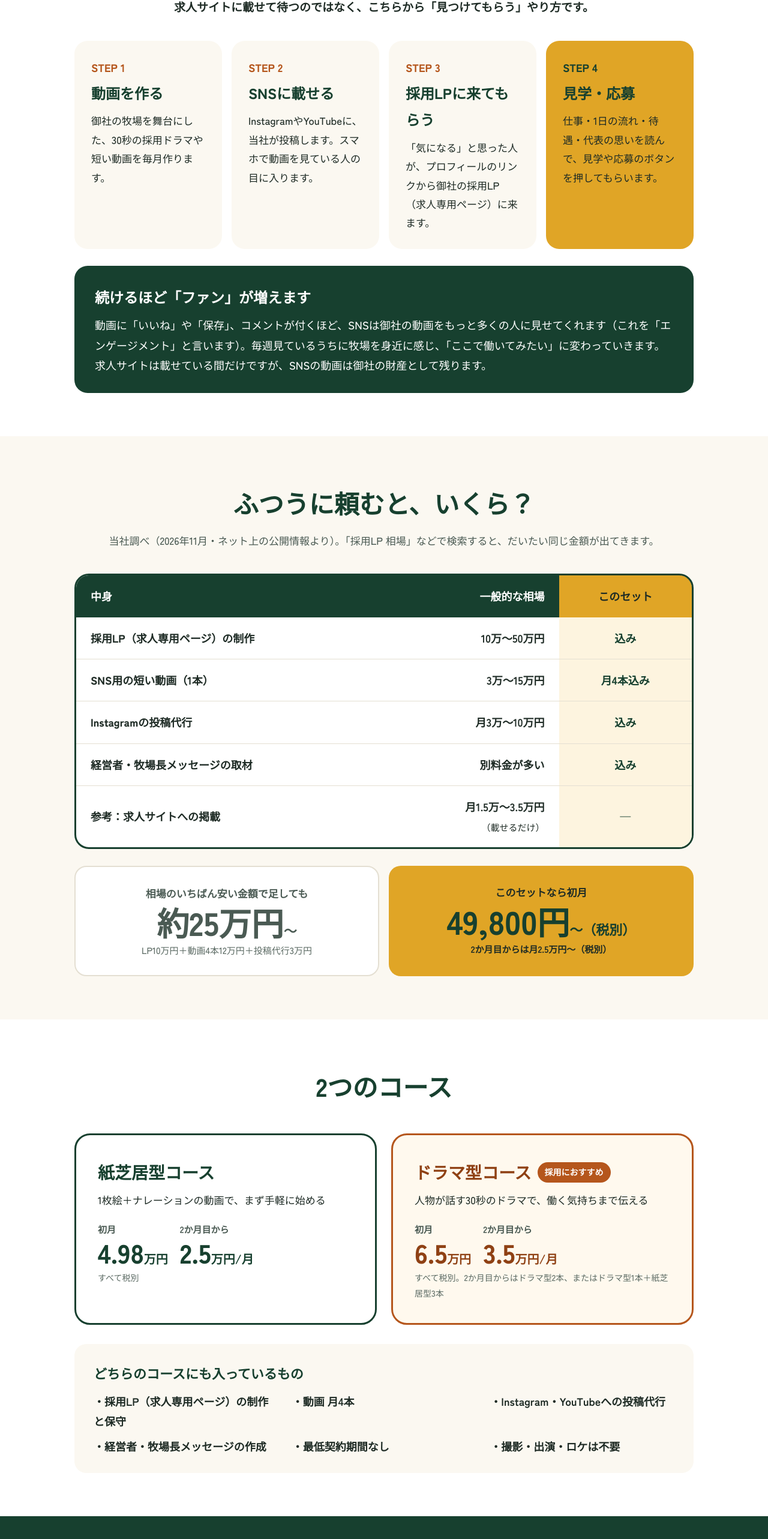
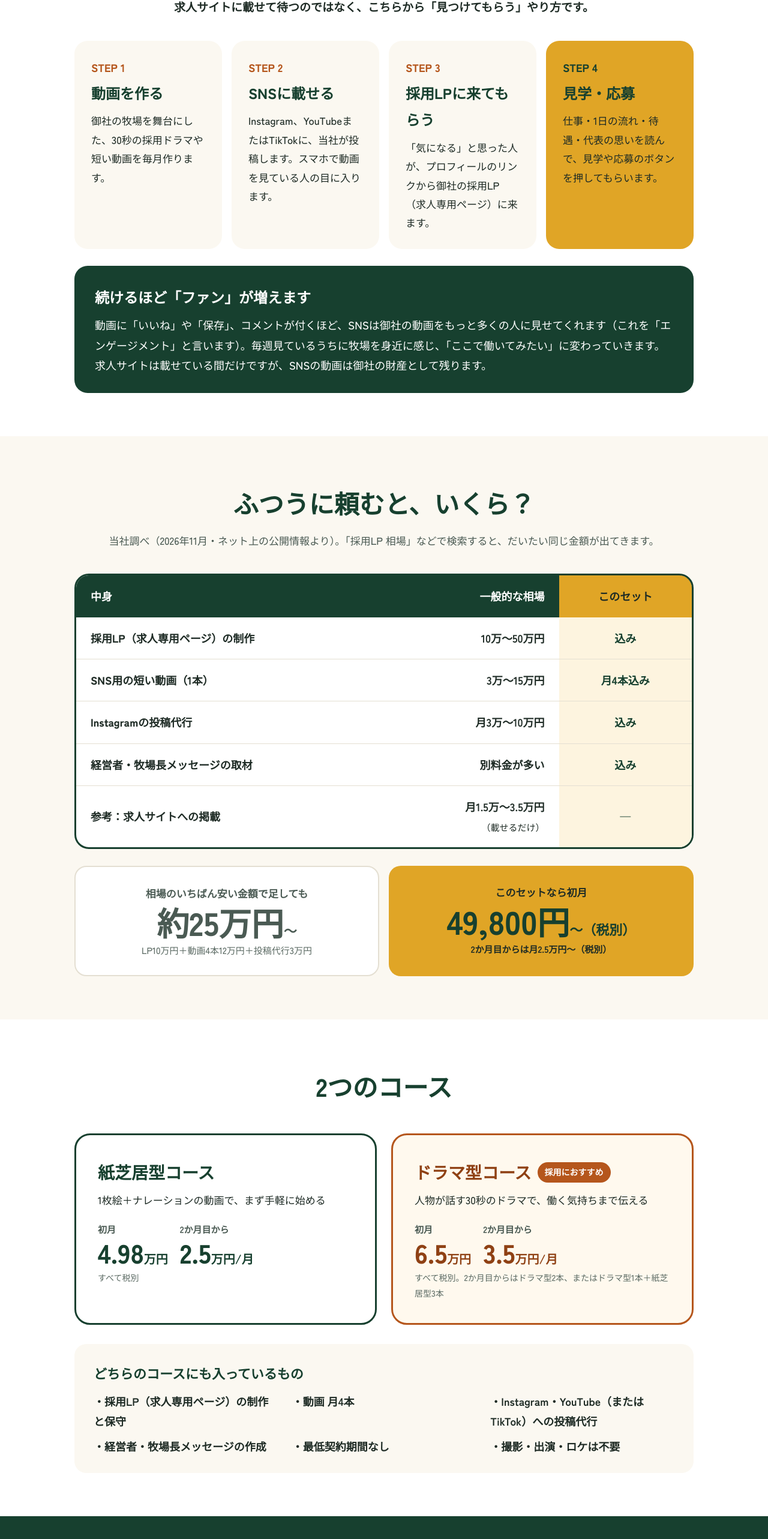
Before and after one commit to hiroki-kobayashi-ai/kobayashi-ai-drama-lp, a plain HTML site: page saiyou/index.html in a window 1280 px wide. Shown: the part 1194-3759 px from the top of the page at 60% size. Drawn offline with Linux system fonts and the light colour scheme.

Commit message:
採用ページ：投稿先をInstagram・YouTubeまたはTikTokに変更
Co-Authored-By: Claude Opus 5.5 <noreply@anthropic.com>
Claude-Session: https://claude.ai/code/session_01SeSef2fsJsaWhmayLN3fux

```diff
--- a/saiyou/index.html
+++ b/saiyou/index.html
@@ -41,7 +41,7 @@ a{color:#17402F}a:hover{color:#0E2A1F}
 <p style="text-align: center; margin: 0 0 40px; font-size: 19px; font-weight: 700">求人サイトに載せて待つのではなく、こちらから「見つけてもらう」やり方です。</p>
 <div style="display: grid; grid-template-columns: repeat(auto-fit, minmax(230px, 1fr)); gap: 16px">
 <div style="background: #FBF8F1; border-radius: 22px; padding: 28px"><div style="font-weight: 900; font-size: 18px; color: #B5561C">STEP 1</div><div style="font-weight: 900; font-size: 24px; color: #17402F; margin: 4px 0 8px">動画を作る</div><div style="font-size: 17px">御社の牧場を舞台にした、30秒の採用ドラマや短い動画を毎月作ります。</div></div>
-<div style="background: #FBF8F1; border-radius: 22px; padding: 28px"><div style="font-weight: 900; font-size: 18px; color: #B5561C">STEP 2</div><div style="font-weight: 900; font-size: 24px; color: #17402F; margin: 4px 0 8px">SNSに載せる</div><div style="font-size: 17px">InstagramやYouTubeに、当社が投稿します。スマホで動画を見ている人の目に入ります。</div></div>
+<div style="background: #FBF8F1; border-radius: 22px; padding: 28px"><div style="font-weight: 900; font-size: 18px; color: #B5561C">STEP 2</div><div style="font-weight: 900; font-size: 24px; color: #17402F; margin: 4px 0 8px">SNSに載せる</div><div style="font-size: 17px">Instagram、YouTubeまたはTikTokに、当社が投稿します。スマホで動画を見ている人の目に入ります。</div></div>
 <div style="background: #FBF8F1; border-radius: 22px; padding: 28px"><div style="font-weight: 900; font-size: 18px; color: #B5561C">STEP 3</div><div style="font-weight: 900; font-size: 24px; color: #17402F; margin: 4px 0 8px">採用LPに来てもらう</div><div style="font-size: 17px">「気になる」と思った人が、プロフィールのリンクから御社の採用LP（求人専用ページ）に来ます。</div></div>
 <div style="background: #E0A526; border-radius: 22px; padding: 28px"><div style="font-weight: 900; font-size: 18px; color: #17402F">STEP 4</div><div style="font-weight: 900; font-size: 24px; color: #17402F; margin: 4px 0 8px">見学・応募</div><div style="font-size: 17px">仕事・1日の流れ・待遇・代表の思いを読んで、見学や応募のボタンを押してもらいます。</div></div>
 </div>
@@ -117,7 +117,7 @@ a{color:#17402F}a:hover{color:#0E2A1F}
 <div style="display: grid; grid-template-columns: repeat(auto-fit, minmax(280px, 1fr)); gap: 8px 24px; font-size: 18px; font-weight: 700">
 <div>・採用LP（求人専用ページ）の制作と保守</div>
 <div>・動画 月4本</div>
-<div>・Instagram・YouTubeへの投稿代行</div>
+<div>・Instagram・YouTube（またはTikTok）への投稿代行</div>
 <div>・経営者・牧場長メッセージの作成</div>
 <div>・最低契約期間なし</div>
 <div>・撮影・出演・ロケは不要</div>
```
